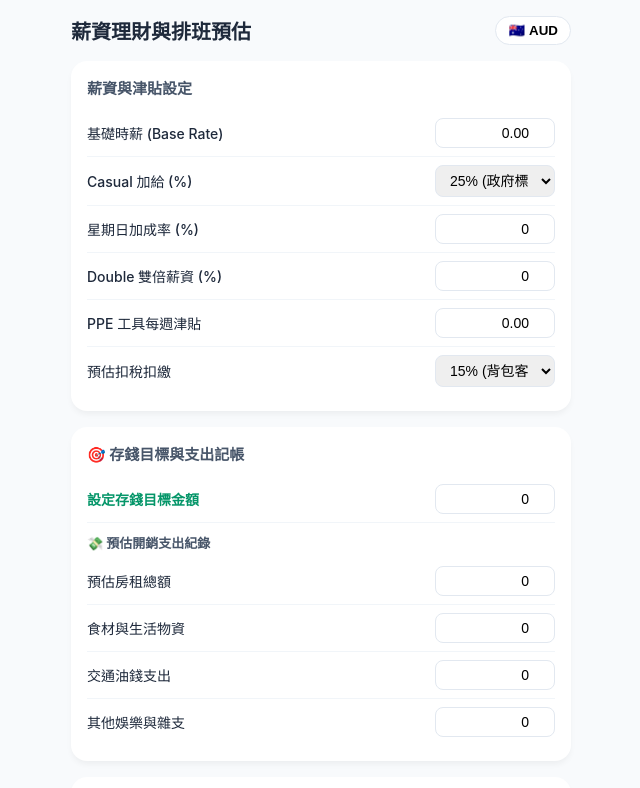
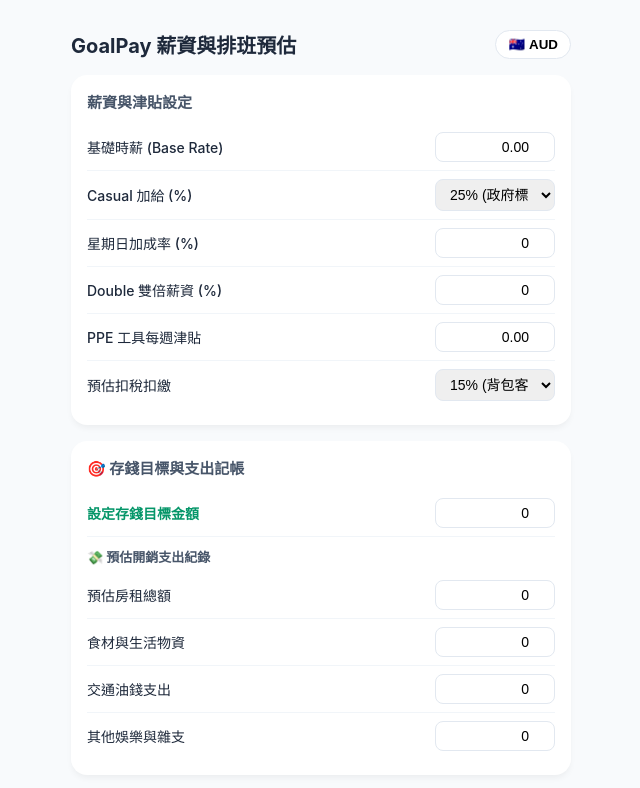
Before and after one commit to John199812/my-salary, a plain HTML site: page index.html in a window 1280 px wide. Shown: the top 788 px of the page, without its empty margins (319-959 px from the left). Drawn offline with Linux system fonts and the light colour scheme.

Commit message:
Update index.html

```diff
--- a/index.html
+++ b/index.html
@@ -2,10 +2,13 @@
 <html lang="zh-TW">
 <head>
     <meta charset="UTF-8">
-    <meta name="viewport" content="width=device-width, initial-scale=1.0, maximum-scale=1.0, user-scalable=no">
+    <meta name="viewport" content="width=device-width, initial-scale=1.0, maximum-scale=1.0, user-scalable=no, viewport-fit=cover">
     <meta name="apple-mobile-web-app-capable" content="yes">
     <meta name="apple-mobile-web-app-status-bar-style" content="default">
-    <title>薪資理財與排班預估 Pro Max</title>
+    <meta name="apple-mobile-web-app-title" content="GoalPay">
+    <link rel="apple-touch-icon" href="apple-touch-icon.png">
+    <link rel="manifest" href="manifest.json">
+    <title>GoalPay - 薪資理財與排班預估 Pro Max</title>
     <style>
         :root {
             --primary: #2563eb;
@@ -26,10 +29,12 @@
             color: var(--text);
             margin: 0;
             padding: 16px;
+            /* 修正 iPhone 頂部瀏海避讓，防止標題被邊界切到 */
+            padding-top: max(20px, env(safe-area-inset-top));
             padding-bottom: 60px;
         }
         .container { max-width: 500px; margin: 0 auto; }
-        .header { display: flex; justify-content: space-between; align-items: center; margin-bottom: 16px; }
+        .header { display: flex; justify-content: space-between; align-items: center; margin-bottom: 16px; margin-top: 10px; }
         h1 { font-size: 20px; margin: 0; }
         .currency-btn {
             background: #ffffff; border: 1px solid var(--border); padding: 6px 12px;
@@ -91,7 +96,7 @@
 
 <div class="container">
     <div class="header">
-        <h1>薪資理財與排班預估</h1>
+        <h1>GoalPay 薪資與排班預估</h1>
         <button class="currency-btn" onclick="toggleCurrency()">
             <span id="currency-flag">🇦🇺</span> <span id="currency-code">AUD</span>
         </button>
```
